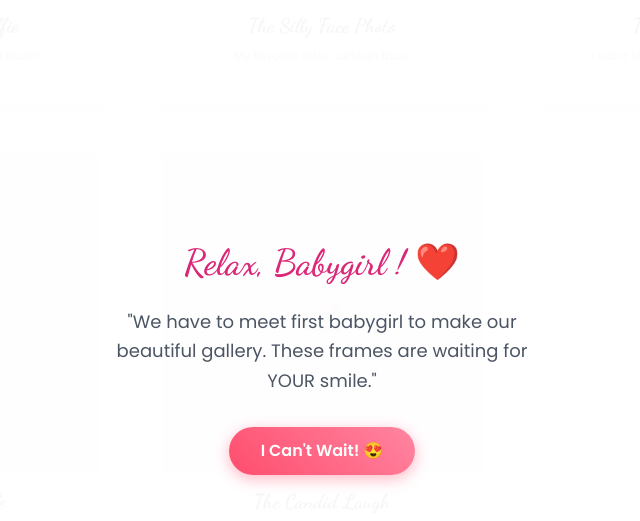
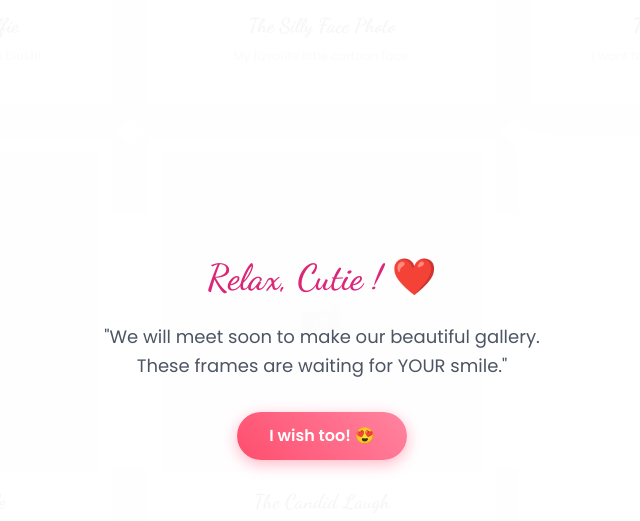
Before and after one commit to shivamkumar-cloud/Project-Aug01, a plain HTML site: page index.html in a window 1280 px wide. Both pictures are taken after a click on the button "Show More...". Shown: the part 2951-3472 px from the top of the page, without its empty margins (318-958 px from the left). Drawn offline with nearby package versions, Linux system fonts and the light colour scheme.

Commit message:
Project Completed

```diff
--- a/index.html
+++ b/index.html
@@ -129,7 +129,7 @@
                 <ul class="space-y-6 text-left">
                     <li class="flex items-start">
                         <span class="mr-4 text-2xl">😊</span>
-                        <p class="text-gray-700 italic">"Your smile is my favourite little miracle that makes <br> even my worst day beautiful."</p>
+                        <p class="text-gray-700 italic">"Your smile is my favourite little miracle that makes even my worst day beautiful."</p>
                     </li>
                     <li class="flex items-start">
                         <span class="mr-4 text-2xl">🧸</span>
@@ -219,7 +219,7 @@
         <div class="reveal px-6">
             <h2 class="text-4xl cursive text-pink-600 mb-6">I hope you loved this !, Babygirl.</h2>
             <p class="text-gray-500 max-w-lg mx-auto leading-relaxed mb-10 italic">
-                Sorry ! i can't gift you anything, but I tried to made this special message just for you. i wish this makes you a little smiole. Thank you so much of everything Babygirl ! ❤️
+                Sorry ! i can't gift you anything special, but I tried to made this special message just for you. i wish this makes you a little smiole. Thank you so much of everything Babygirl ! ❤️
             </p>
             <div class="text-pink-400 animate-bounce text-3xl">❤️</div>
         </div>
@@ -228,11 +228,11 @@
     <!-- Overlay Message -->
     <div id="overlay" class="fixed inset-0 bg-white/95 z-[100] flex items-center justify-center p-8 hidden opacity-0">
         <div class="text-center max-w-md">
-            <h3 class="text-4xl cursive text-pink-600 mb-6">Relax, Babygirl ! ❤️</h3>
+            <h3 class="text-4xl cursive text-pink-600 mb-6">Relax, Cutie ! ❤️</h3>
             <p class="text-lg text-gray-600 mb-8 leading-relaxed">
-                "We have to meet first babygirl to make our beautiful gallery. These frames are waiting for YOUR smile."
+                "We will meet soon to make our beautiful gallery. These frames are waiting for YOUR smile."
             </p>
-            <button onclick="closeOverlay()" class="btn-grad px-8 py-3 rounded-full font-bold">I Can't Wait! 😍</button>
+            <button onclick="closeOverlay()" class="btn-grad px-8 py-3 rounded-full font-bold">I wish too! 😍</button>
         </div>
     </div>
 
```
